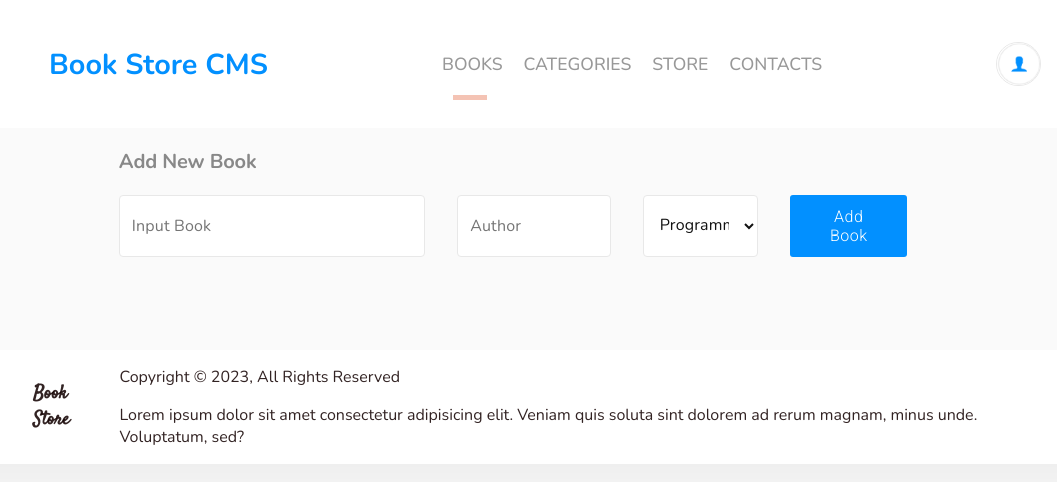
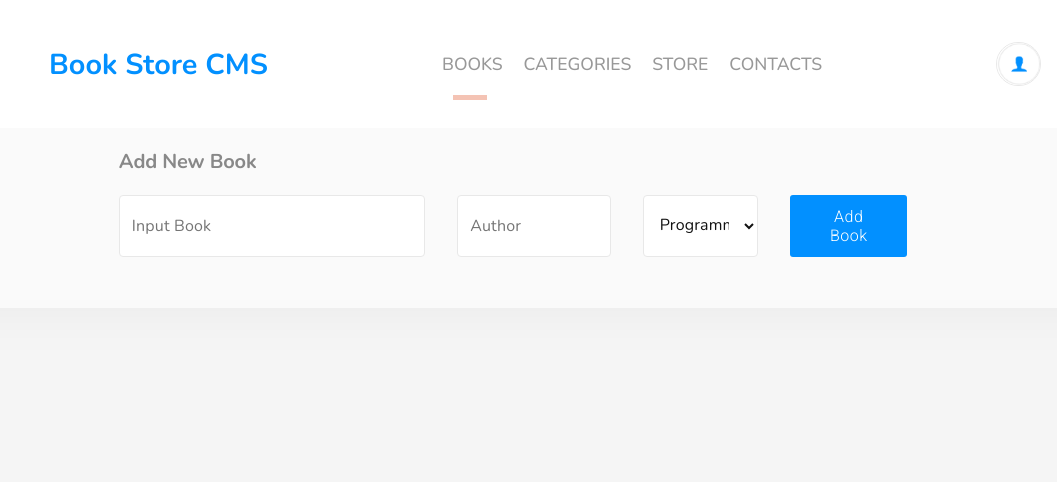
Before and after one commit to belaymit/bookstore-react-redux, a React (Create React App) app: page / in a window 1280 px wide. Shown: the top 482 px of the page, without its empty margins (127-1184 px from the left). Built offline with nearby package versions, Linux system fonts and the light colour scheme.

Commit message:
removed footer section

```diff
--- a/src/App.js
+++ b/src/App.js
@@ -1,6 +1,5 @@
 import React from 'react';
 import { Routes, Route } from 'react-router-dom';
-import Footer from './components/footer/Footer';
 import Navbar from './components/navbar/Navbar';
 import Categories from './components/categories/Categories';
 import Home from './pages/home/Home';
@@ -19,7 +18,6 @@ const App = () => (
         <Route path="/store" element={<Store />} />
         <Route path="/store/:id" element={<BookDetails />} />
       </Routes>
-      <Footer />
     </div>
   </>
 );
```
